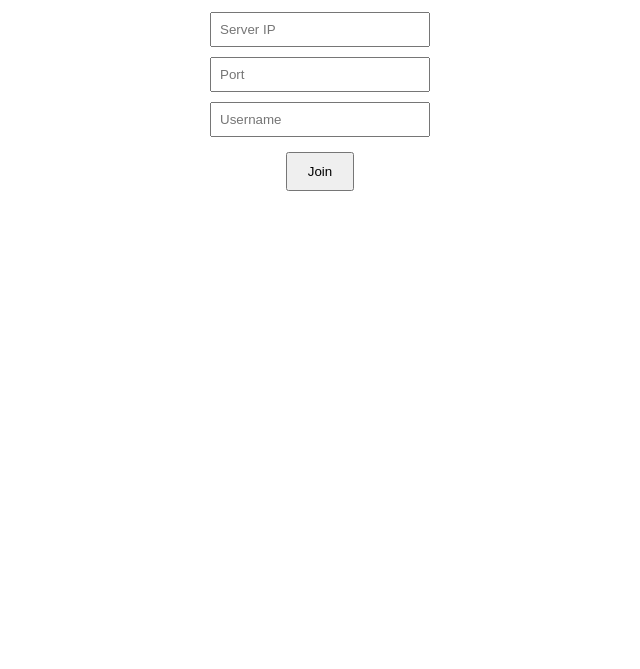
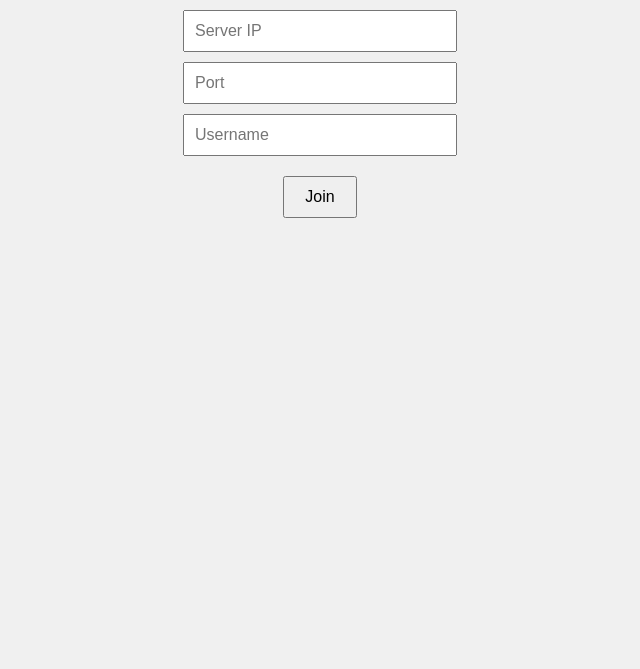
Before and after one commit to kswebsite/ks-mc-bot, a website: page index.html in a window 1280 px wide. Shown: the part 131-800 px from the top of the page, without its empty margins (320-960 px from the left). Drawn offline with Linux system fonts and the light colour scheme.

Commit message:
Update index.html

```diff
--- a/index.html
+++ b/index.html
@@ -5,17 +5,45 @@
   <meta name="viewport" content="width=device-width, initial-scale=1.0">
   <title>Minecraft Bot Launcher</title>
   <style>
-  body { font-family: Arial; text-align: center; padding: 50px; }
-  input { margin: 5px; padding: 8px; width: 200px; }
-  button { padding: 10px 20px; margin-top: 10px; cursor: pointer; }
+    body {
+      font-family: Arial, sans-serif;
+      display: flex;
+      flex-direction: column;
+      align-items: center;
+      padding: 50px;
+      background-color: #f0f0f0;
+    }
+    h1 {
+      margin-bottom: 20px;
+    }
+    input {
+      margin: 5px;
+      padding: 10px;
+      width: 250px;
+      font-size: 16px;
+    }
+    button {
+      margin-top: 15px;
+      padding: 10px 20px;
+      font-size: 16px;
+      cursor: pointer;
+    }
+    #status {
+      margin-top: 20px;
+      font-weight: bold;
+      color: green;
+    }
   </style>
 </head>
 <body>
+
   <h1>Minecraft Bot Launcher</h1>
-<input type="text" id="ip" placeholder="Server IP"><br>
-<input type="text" id="port" placeholder="Port"><br>
-<input type="text" id="username" placeholder="Username"><br>
+
+  <input type="text" id="ip" placeholder="Server IP">
+  <input type="text" id="port" placeholder="Port">
+  <input type="text" id="username" placeholder="Username">
   <button onclick="startBot()">Join</button>
+
   <p id="status"></p>
 
   <script>
@@ -24,15 +52,26 @@ async function startBot() {
       const port = document.getElementById('port').value;
       const username = document.getElementById('username').value;
 
-  const res = await fetch('https://YOUR_VPS_DOMAIN/start-bot', {
+      if (!ip || !port || !username) {
+        alert("Please fill all fields!");
+        return;
+      }
+
+      try {
+        const response = await fetch('https://ks-mc-bot-kswarrior/start-bot', {
           method: 'POST',
           headers: { 'Content-Type': 'application/json' },
           body: JSON.stringify({ ip, port, username })
         });
 
-  const data = await res.json();
+        const data = await response.json();
         document.getElementById('status').innerText = data.message;
+      } catch (err) {
+        document.getElementById('status').innerText = 'Error connecting to bot server!';
+        console.error(err);
+      }
     }
   </script>
+
 </body>
 </html>
```
Lines whose indentation alone changed are shown as unchanged.
